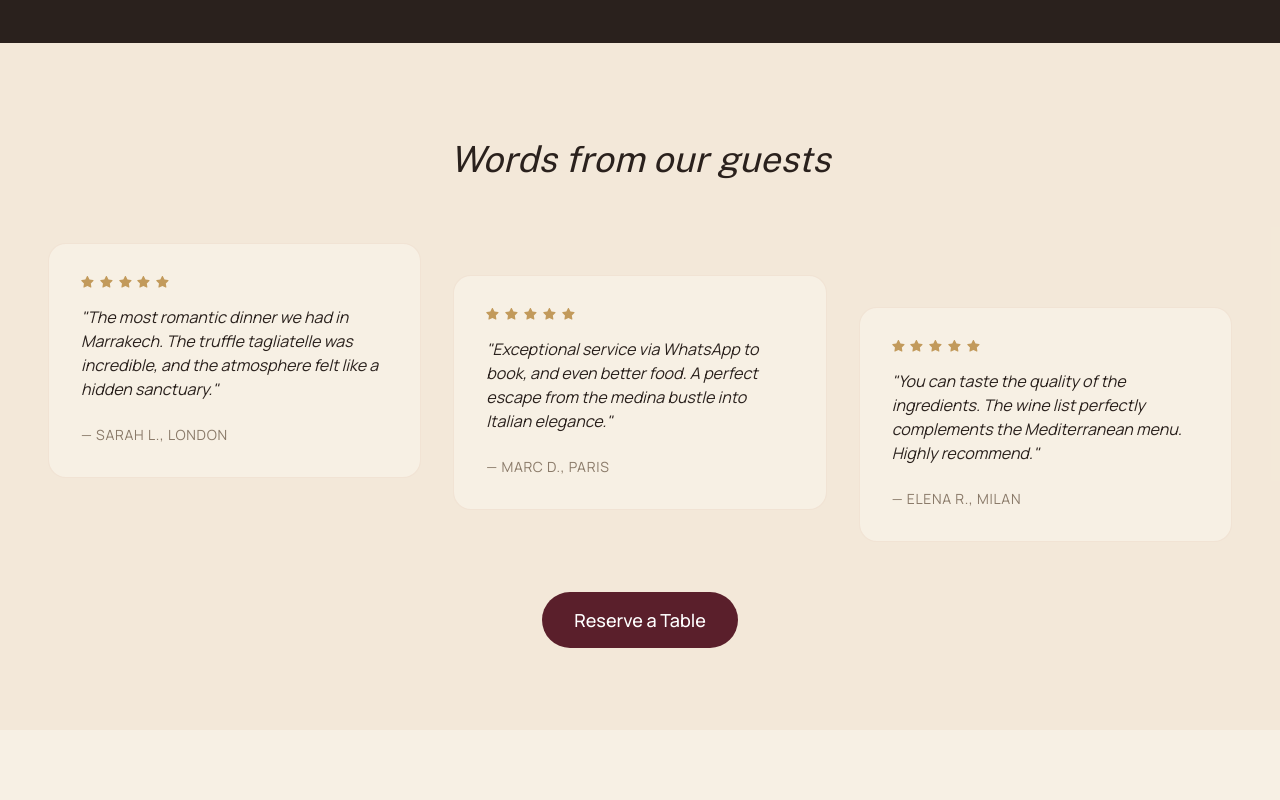
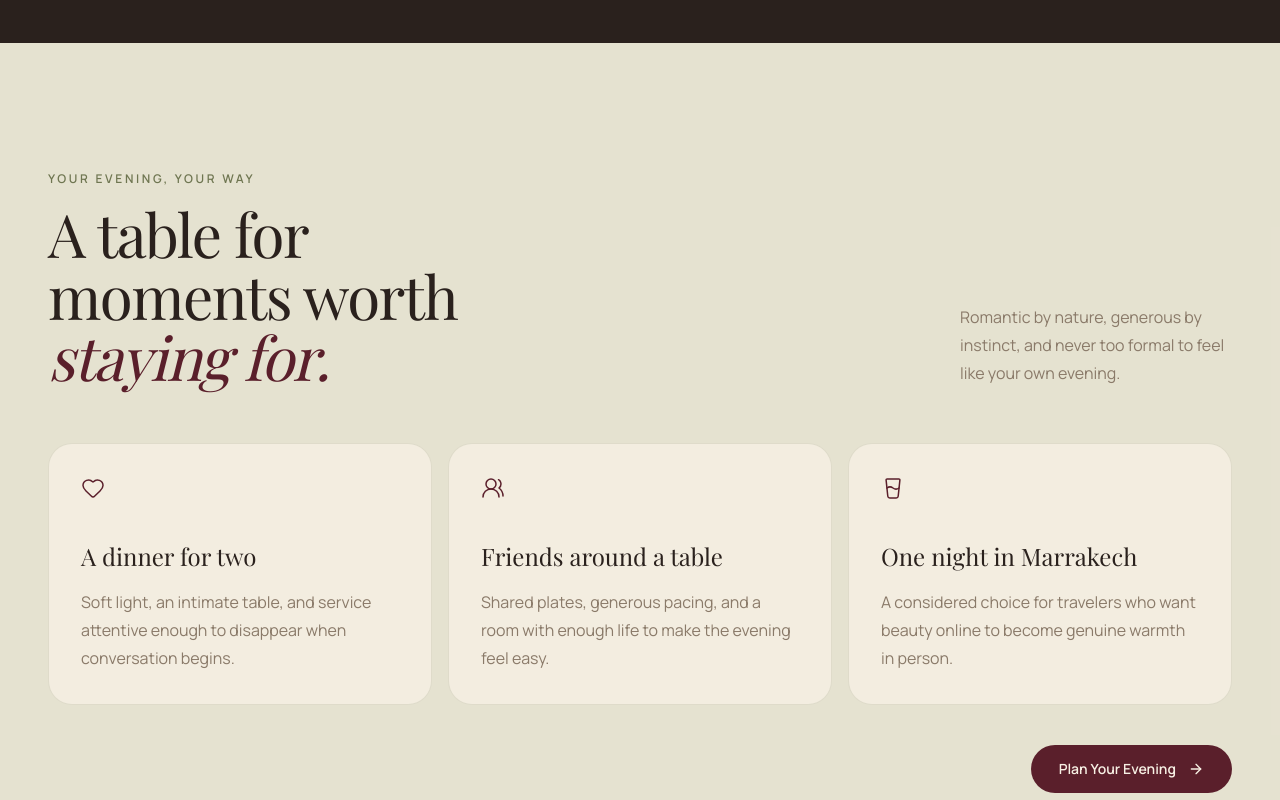
Before and after one commit to yassinejoundi/mediterra-restaurant, a Next.js app: page / in a window 1280 px wide. Shown: the part 4600-5400 px from the top of the page. Built offline with nearby package versions, Linux system fonts and the light colour scheme; a web font is replaced by a local one.

Commit message:
feat(home): frame dining occasions

```diff
--- a/components/home/GuestWords.tsx
+++ b/components/home/GuestWords.tsx
@@ -1,52 +1,65 @@
-/* eslint-disable */
 import Link from "next/link";
+import { ArrowRight, GlassWater, Heart, UsersRound } from "lucide-react";
+
 import { ScrollReveal } from "@/components/motion/ScrollReveal";
 import { StaggerReveal } from "@/components/motion/StaggerReveal";
-import { FontAwesomeMaterialIcon } from "../FontAwesomeMaterialIcon";
+
+const occasions = [
+  {
+    icon: Heart,
+    title: "A dinner for two",
+    copy: "Soft light, an intimate table, and service attentive enough to disappear when conversation begins.",
+  },
+  {
+    icon: UsersRound,
+    title: "Friends around a table",
+    copy: "Shared plates, generous pacing, and a room with enough life to make the evening feel easy.",
+  },
+  {
+    icon: GlassWater,
+    title: "One night in Marrakech",
+    copy: "A considered choice for travelers who want beauty online to become genuine warmth in person.",
+  },
+];
+
 export function GuestWords() {
   return (
-    <>
-      <section className="py-24 px-6 md:px-12 bg-linen/50">
-      <div className="max-w-screen-xl mx-auto text-center">
-      <ScrollReveal as="h2" className="font-headline text-3xl md:text-4xl text-espresso mb-16 italic">Words from our guests</ScrollReveal>
-      <StaggerReveal className="grid grid-cols-1 md:grid-cols-3 gap-8 mb-16">
-      <div className="bg-plaster p-8 rounded-2xl shadow-soft text-left border border-terracotta/10">
-      <div className="flex gap-1.5 text-brass mb-4">
-      <FontAwesomeMaterialIcon name="star" className="text-base" />
-      <FontAwesomeMaterialIcon name="star" className="text-base" />
-      <FontAwesomeMaterialIcon name="star" className="text-base" />
-      <FontAwesomeMaterialIcon name="star" className="text-base" />
-      <FontAwesomeMaterialIcon name="star" className="text-base" />
+    <section className="bg-sage/55 px-5 py-20 sm:px-8 sm:py-24 lg:px-12 lg:py-32">
+      <div className="mx-auto max-w-screen-2xl">
+        <div className="grid gap-8 lg:grid-cols-12 lg:items-end">
+          <ScrollReveal className="lg:col-span-7">
+            <p className="mb-4 font-label text-xs font-semibold uppercase tracking-[0.22em] text-olive">Your evening, your way</p>
+            <h2 className="max-w-[13ch] text-balance font-heading text-4xl font-normal leading-[1.02] tracking-[-0.025em] text-espresso sm:text-5xl lg:text-6xl">
+              A table for moments worth <span className="italic text-wine">staying for.</span>
+            </h2>
+          </ScrollReveal>
+          <ScrollReveal className="lg:col-span-3 lg:col-start-10" delay={0.08}>
+            <p className="text-pretty font-body text-base leading-7 text-taupe">
+              Romantic by nature, generous by instinct, and never too formal to feel like your own evening.
+            </p>
+          </ScrollReveal>
+        </div>
+
+        <StaggerReveal className="mt-14 grid gap-4 md:grid-cols-3" staggerDelay={0.1}>
+          {occasions.map(({ icon: Icon, title, copy }) => (
+            <article key={title} className="flex h-full flex-col rounded-[1.5rem] border border-olive/15 bg-plaster/80 p-7 sm:p-8">
+              <Icon className="size-6 text-wine" strokeWidth={1.5} aria-hidden="true" />
+              <h3 className="mt-10 font-heading text-2xl font-normal text-espresso">{title}</h3>
+              <p className="mt-4 text-pretty font-body text-sm leading-6 text-taupe sm:text-base sm:leading-7">{copy}</p>
+            </article>
+          ))}
+        </StaggerReveal>
+
+        <ScrollReveal className="mt-10 flex justify-end" delay={0.1}>
+          <Link
+            href="/reservations"
+            className="inline-flex min-h-12 items-center gap-3 rounded-full bg-wine px-7 py-3 font-label text-sm font-semibold text-plaster transition-colors hover:bg-espresso focus-visible:outline focus-visible:outline-2 focus-visible:outline-offset-4 focus-visible:outline-wine"
+          >
+            Plan Your Evening
+            <ArrowRight className="size-4" aria-hidden="true" />
+          </Link>
+        </ScrollReveal>
       </div>
-      <p className="font-body text-espresso italic mb-6">"The most romantic dinner we had in Marrakech. The truffle tagliatelle was incredible, and the atmosphere felt like a hidden sanctuary."</p>
-      <span className="font-label text-sm text-taupe uppercase tracking-wider block">— Sarah L., London</span>
-      </div>
-      <div className="bg-plaster p-8 rounded-2xl shadow-soft text-left border border-terracotta/10 mt-0 md:mt-8">
-      <div className="flex gap-1.5 text-brass mb-4">
-      <FontAwesomeMaterialIcon name="star" className="text-base" />
-      <FontAwesomeMaterialIcon name="star" className="text-base" />
-      <FontAwesomeMaterialIcon name="star" className="text-base" />
-      <FontAwesomeMaterialIcon name="star" className="text-base" />
-      <FontAwesomeMaterialIcon name="star" className="text-base" />
-      </div>
-      <p className="font-body text-espresso italic mb-6">"Exceptional service via WhatsApp to book, and even better food. A perfect escape from the medina bustle into Italian elegance."</p>
-      <span className="font-label text-sm text-taupe uppercase tracking-wider block">— Marc D., Paris</span>
-      </div>
-      <div className="bg-plaster p-8 rounded-2xl shadow-soft text-left border border-terracotta/10 mt-0 md:mt-16">
-      <div className="flex gap-1.5 text-brass mb-4">
-      <FontAwesomeMaterialIcon name="star" className="text-base" />
-      <FontAwesomeMaterialIcon name="star" className="text-base" />
-      <FontAwesomeMaterialIcon name="star" className="text-base" />
-      <FontAwesomeMaterialIcon name="star" className="text-base" />
-      <FontAwesomeMaterialIcon name="star" className="text-base" />
-      </div>
-      <p className="font-body text-espresso italic mb-6">"You can taste the quality of the ingredients. The wine list perfectly complements the Mediterranean menu. Highly recommend."</p>
-      <span className="font-label text-sm text-taupe uppercase tracking-wider block">— Elena R., Milan</span>
-      </div>
-      </StaggerReveal>
-      <ScrollReveal delay={0.1}><Link className="bg-wine text-white px-8 py-4 rounded-full font-label font-medium text-lg hover:bg-[#722736] transition-colors shadow-float" href="/reservations">Reserve a Table</Link></ScrollReveal>
-      </div>
-      </section>
-    </>
+    </section>
   );
 }
```
